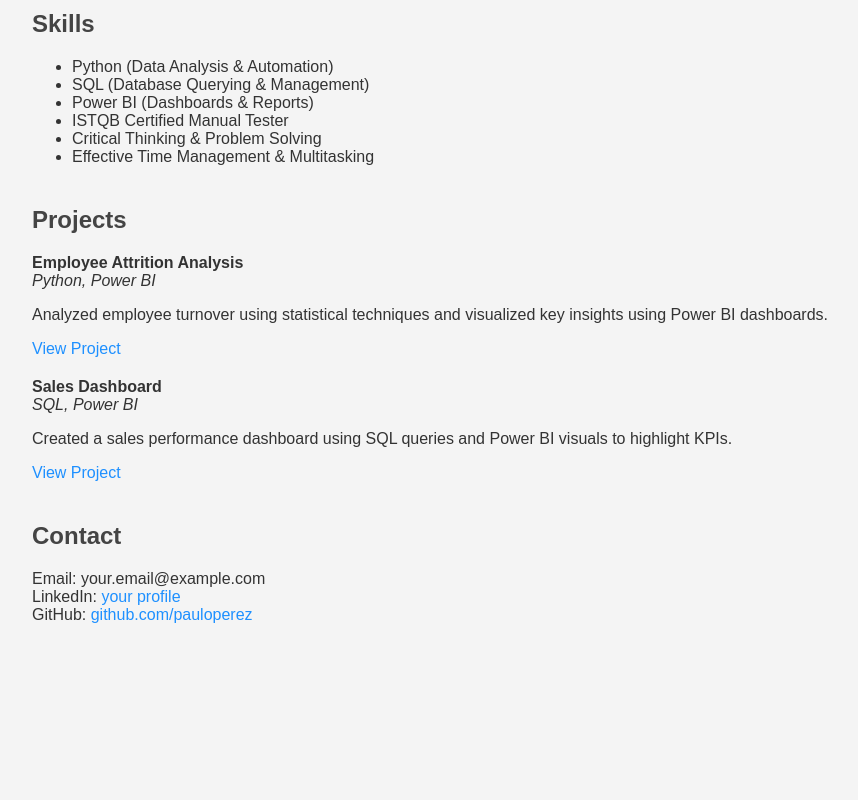
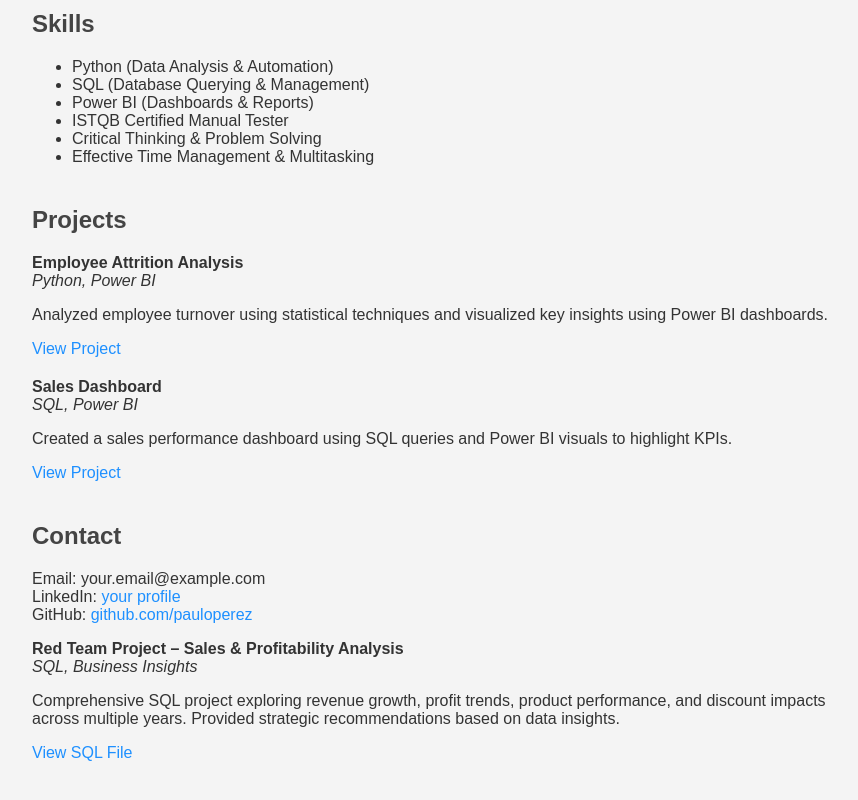
Before and after one commit to analist-pauloperez/pauloperez.github.io, a plain HTML site: page index.html in a window 1280 px wide. Shown: the part 308-1108 px from the top of the page, without its empty margins (208-1066 px from the left). Before the commit the page ends 968 px from the top, so only its background shows below. Drawn offline with Linux system fonts and the light colour scheme.

Commit message:
Update index.html

```diff
--- a/index.html
+++ b/index.html
@@ -52,3 +52,9 @@
      GitHub: <a href="https://github.com/pauloperez" target="_blank">github.com/pauloperez</a></p>
 </body>
 </html>
+<div class="project">
+  <strong>Red Team Project – Sales & Profitability Analysis</strong><br/>
+  <em>SQL, Business Insights</em><br/>
+  <p>Comprehensive SQL project exploring revenue growth, profit trends, product performance, and discount impacts across multiple years. Provided strategic recommendations based on data insights.</p>
+  <a href="red_team_project.sql" target="_blank">View SQL File</a>
+</div>
```
